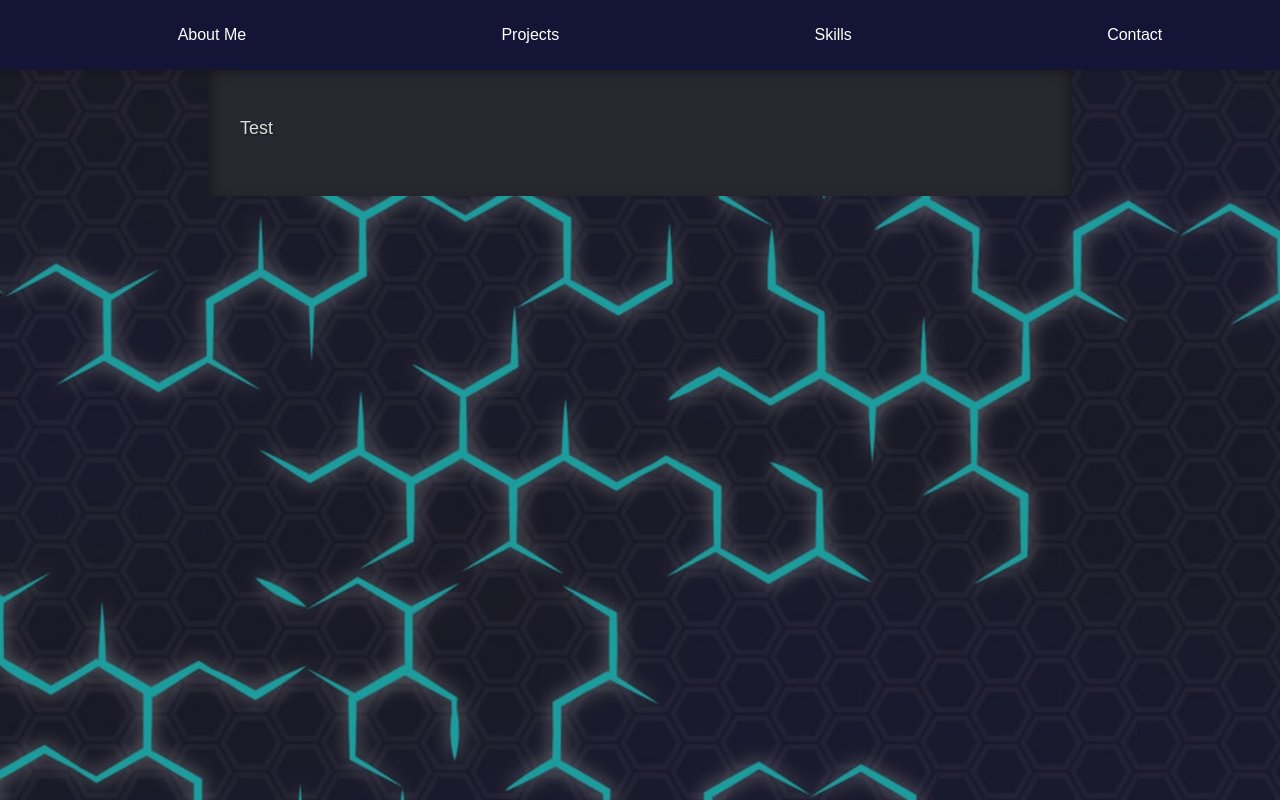
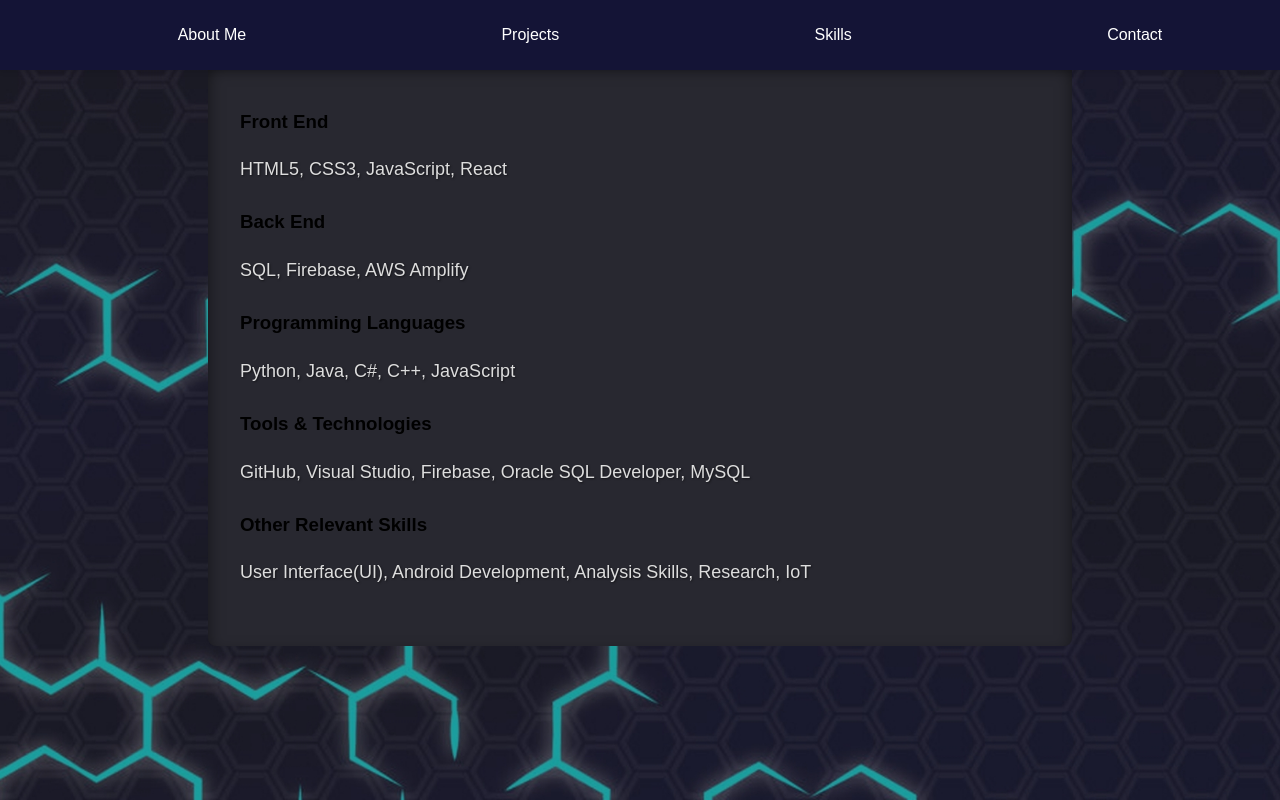
Before and after one commit to robertmorgan-se/react-amplify-portfolio, a React (Create React App) app: page /skills in a window 1280 px wide. Built offline with nearby package versions, Linux system fonts and the light colour scheme.

Commit message:
Added content and styles for Skills.js

```diff
--- a/src/components/Skills.css
+++ b/src/components/Skills.css
@@ -7,6 +7,16 @@
     box-shadow: inset 0 8px 16px rgba(0, 0, 0, 0.5); /* Shadow for depth */
     max-width: 800px; /* Limit the width */
     margin: 0 auto; /* Center the container */
+  }
+
+  .skills-section {
+    margin-bottom: 1.5rem;
+  }
+
+  .skills-section h2 {
+    color: #fff;
+    font-size: 1.5rem;
+    margin-bottom: 0.5rem;
   }
 
   .skills-text {
@@ -19,7 +29,7 @@
   }
 
   @media (max-width: 768px) {
-    .about-me-text {
+    .skills-text {
       font-size: 1rem; /* Adjust font size for smaller screens */
     }
-}
+  }
--- a/src/components/Skills.js
+++ b/src/components/Skills.js
@@ -1,12 +1,32 @@
+/* src/components/Skills.js */
+
 import React from 'react';
 import './Skills.css';
 
 const Skills = () => {
   return (
     <div className="skills-container">
-      <p className="skills-text">
-        Test
-      </p>
+      <section className="skills-section">
+        <h3>Front End</h3>
+        <p className="skills-text">HTML5, CSS3, JavaScript, React</p>
+      </section>
+      <section className="skills-section">
+        <h3>Back End</h3>
+        <p className="skills-text">SQL, Firebase, AWS Amplify</p>
+      </section>
+      <section className="skills-section">
+        <h3>Programming Languages</h3>
+        <p className="skills-text">Python, Java, C#, C++, JavaScript</p>
+      </section>
+      <section className="skills-section">
+        <h3>Tools & Technologies</h3>
+        <p className="skills-text">GitHub, Visual Studio, Firebase, Oracle SQL Developer, MySQL</p>
+      </section>
+      <section className="skills-section">
+        <h3>Other Relevant Skills</h3>
+        <p className="skills-text">User Interface(UI), Android Development, Analysis Skills, Research, IoT</p>
+      </section>
+
     </div>
   );
 };
```
